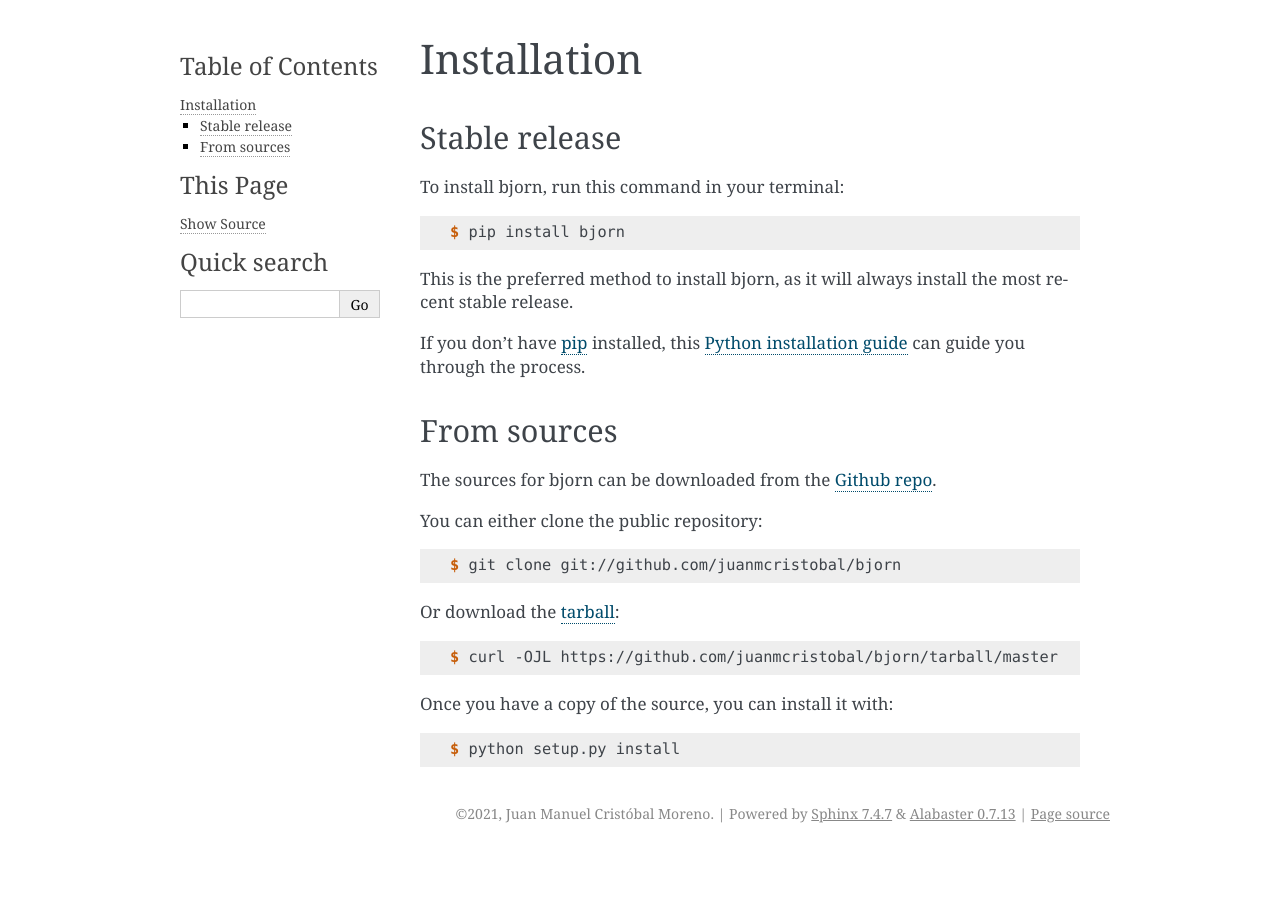
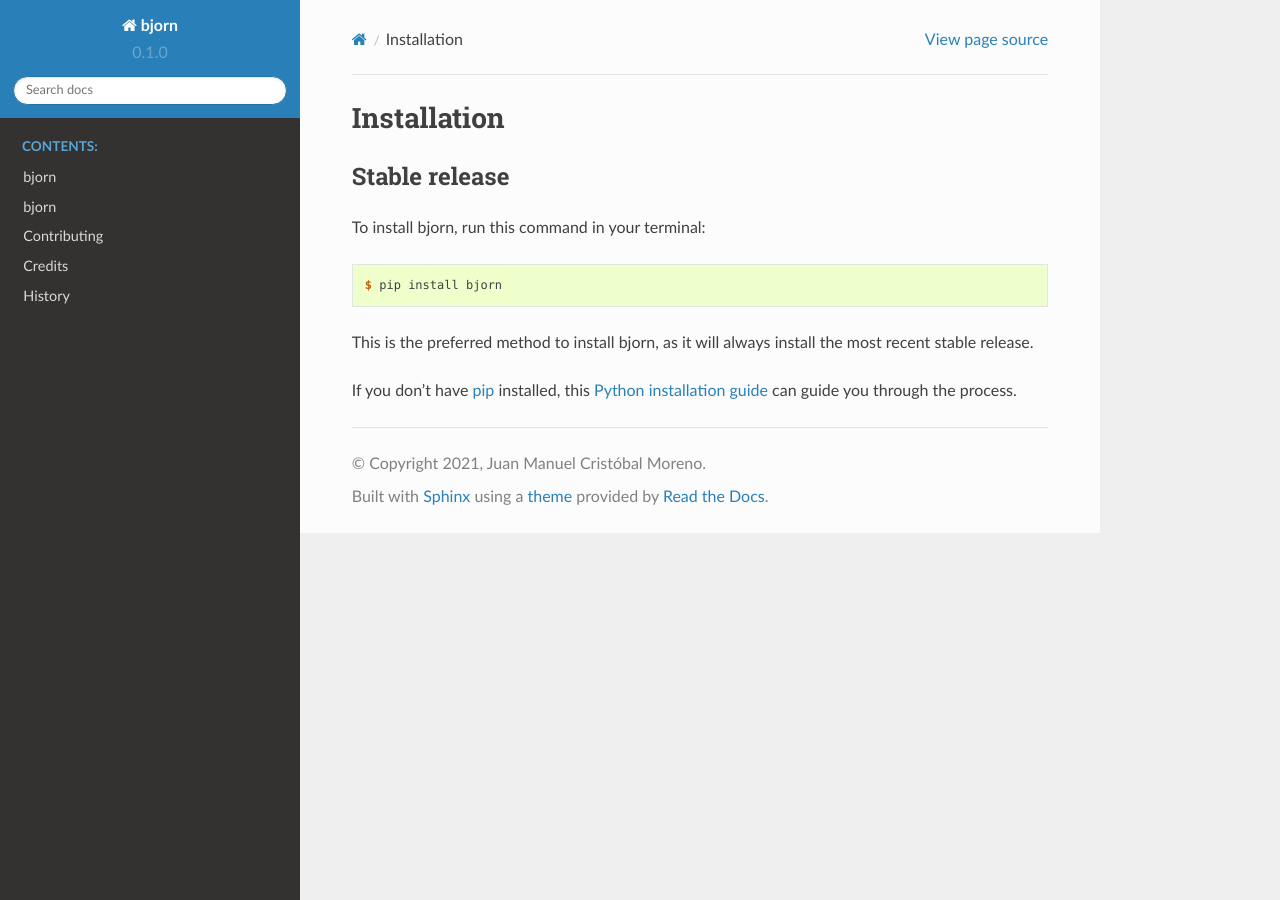
Before and after one commit to juanmcristobal/bjorn, a Sphinx documentation site: the page built from docs/installation.rst, in a window 1280 px wide. Built offline with Sphinx 7.4.7 and the Read the Docs theme 2.0.0, drawn with Linux system fonts in a browser that asks for light colours.

Commit message:
docs update

```diff
--- a/docs/conf.py
+++ b/docs/conf.py
@@ -31,7 +31,7 @@ import bjorn
 
 # Add any Sphinx extension module names here, as strings. They can be
 # extensions coming with Sphinx (named 'sphinx.ext.*') or your custom ones.
-extensions = ['sphinx.ext.autodoc', 'sphinx.ext.viewcode']
+extensions = ['sphinx.ext.autodoc', 'sphinx.ext.viewcode', 'sphinx_rtd_theme']
 
 # Add any paths that contain templates here, relative to this directory.
 templates_path = ['_templates']
@@ -83,7 +83,7 @@ todo_include_todos = False
 # The theme to use for HTML and HTML Help pages.  See the documentation for
 # a list of builtin themes.
 #
-html_theme = 'alabaster'
+html_theme = 'sphinx_rtd_theme'
 
 # Theme options are theme-specific and customize the look and feel of a
 # theme further.  For a list of options available for each theme, see the
--- a/docs/index.rst
+++ b/docs/index.rst
@@ -6,8 +6,6 @@ Welcome to bjorn's documentation!
    :caption: Contents:
 
    readme
-   installation
-   usage
    modules
    contributing
    authors
--- a/docs/installation.rst
+++ b/docs/installation.rst
@@ -21,31 +21,3 @@ you through the process.
 
 .. _pip: https://pip.pypa.io
 .. _Python installation guide: http://docs.python-guide.org/en/latest/starting/installation/
-
-
-From sources
-------------
-
-The sources for bjorn can be downloaded from the `Github repo`_.
-
-You can either clone the public repository:
-
-.. code-block:: console
-
-    $ git clone git://github.com/juanmcristobal/bjorn
-
-Or download the `tarball`_:
-
-.. code-block:: console
-
-    $ curl -OJL https://github.com/juanmcristobal/bjorn/tarball/master
-
-Once you have a copy of the source, you can install it with:
-
-.. code-block:: console
-
-    $ python setup.py install
-
-
-.. _Github repo: https://github.com/juanmcristobal/bjorn
-.. _tarball: https://github.com/juanmcristobal/bjorn/tarball/master
--- a/requirements_dev.txt
+++ b/requirements_dev.txt
@@ -5,8 +5,10 @@ watchdog==0.9.0
 flake8==3.7.8
 tox==3.14.0
 coverage==4.5.4
-Sphinx==1.8.5
-twine==1.14.0
+Sphinx==3.4.3
+sphinx-rtd-theme==0.5.1
+
+twine==3.3.0
 
 pytest==4.6.5
 pytest-runner==5.1
```
Also changed, not shown: HISTORY.rst (+9 -0 lines), README.rst (+73 -11 lines), 1 other file.
